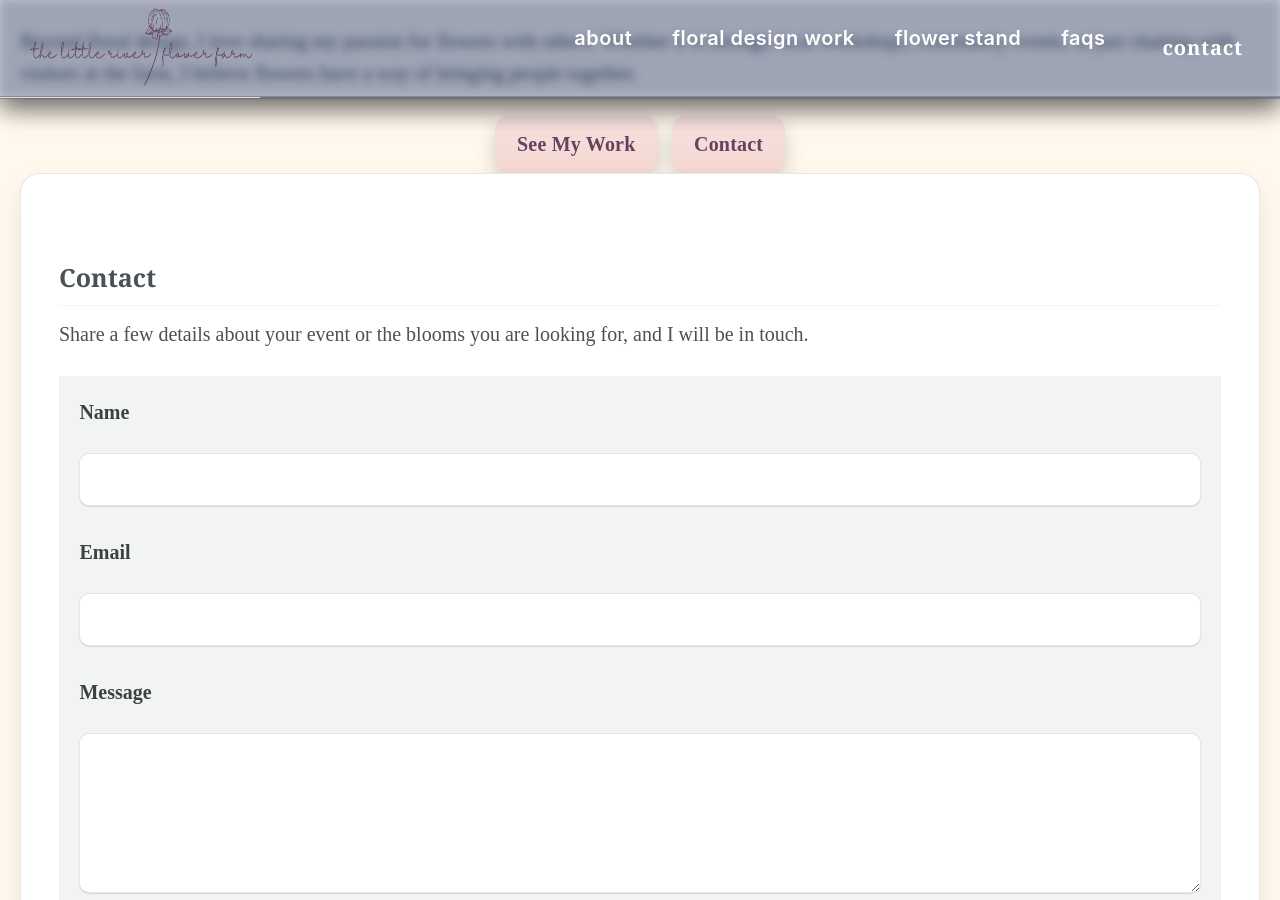
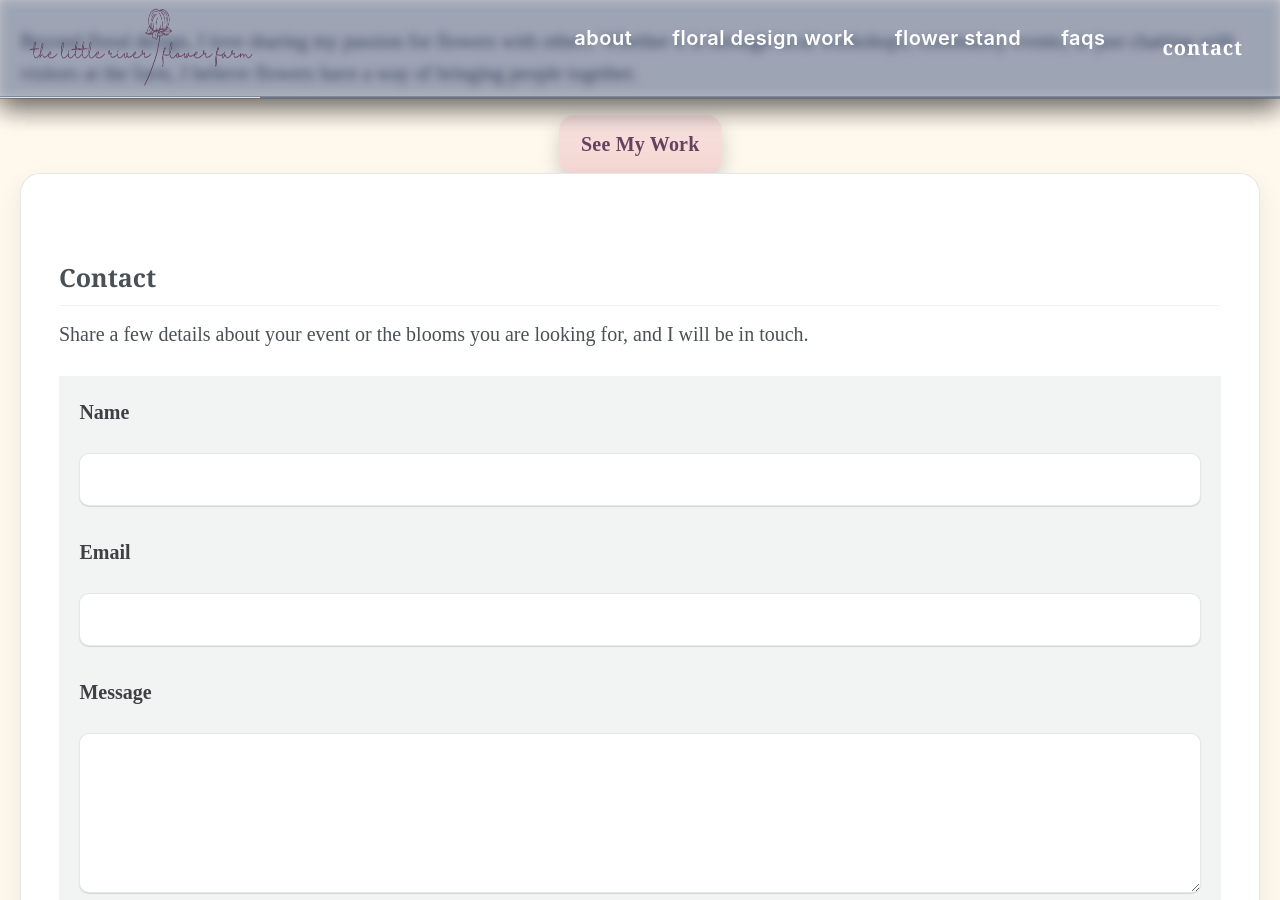
Before and after one commit to millerms/littleriverflowerfarm, a Jekyll site: the page built from _pages/about.md, in a window 1280 px wide and 900 px high, scrolled down 2456 px. Built offline with Jekyll 4.4.1, drawn with Linux system fonts in a browser that asks for light colours; cached includes are drawn as plain includes.

Commit message:
mobile fixes

```diff
--- a/_pages/about.md
+++ b/_pages/about.md
@@ -35,7 +35,6 @@ Beyond floral design, I love sharing my passion for flowers with others. Whether
 
 <div class="lr-hero__actions reveal">
   <a class="btn-modern btn-modern--ghost" href="{{ '/floral-design/' | relative_url }}">See My Work</a>
-  <a class="btn-modern btn-modern--ghost" href="#contact">Contact</a>
 </div>
 
 <section class="lr-contact reveal" id="contact">
```
